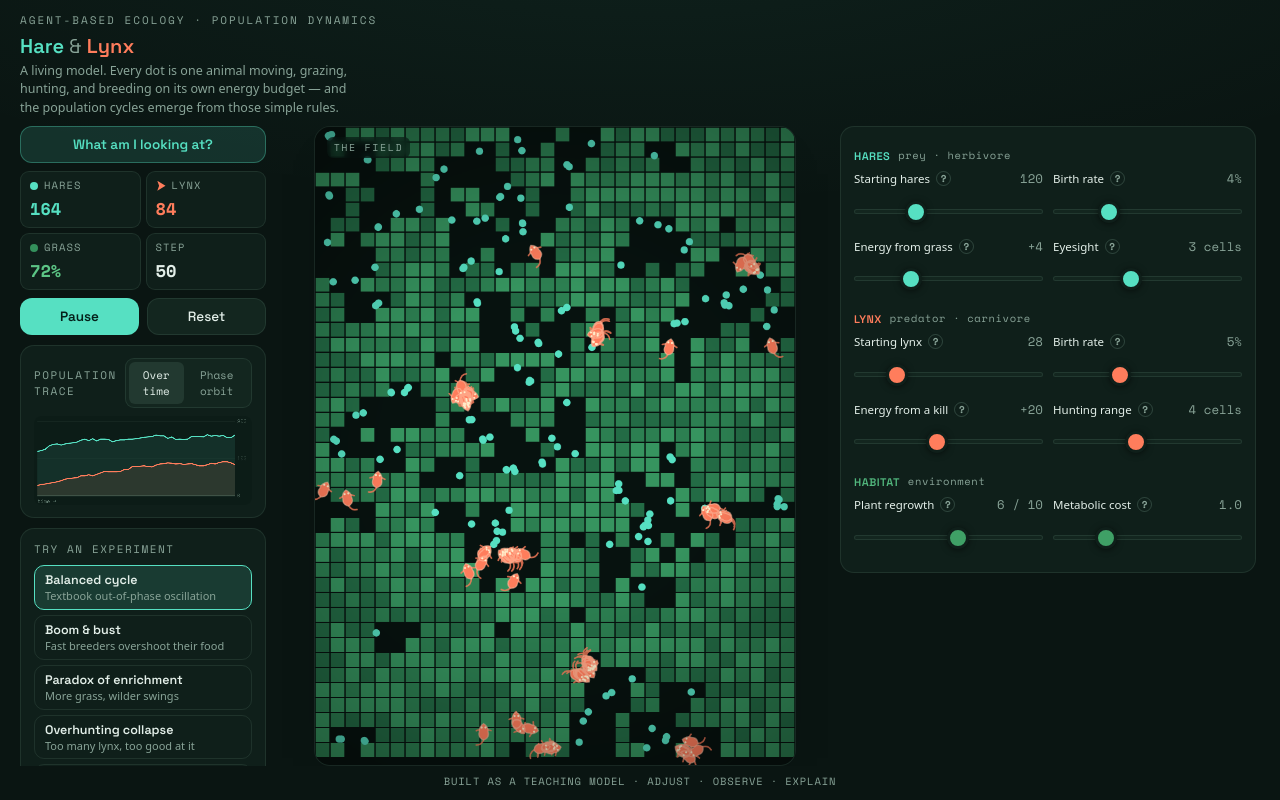
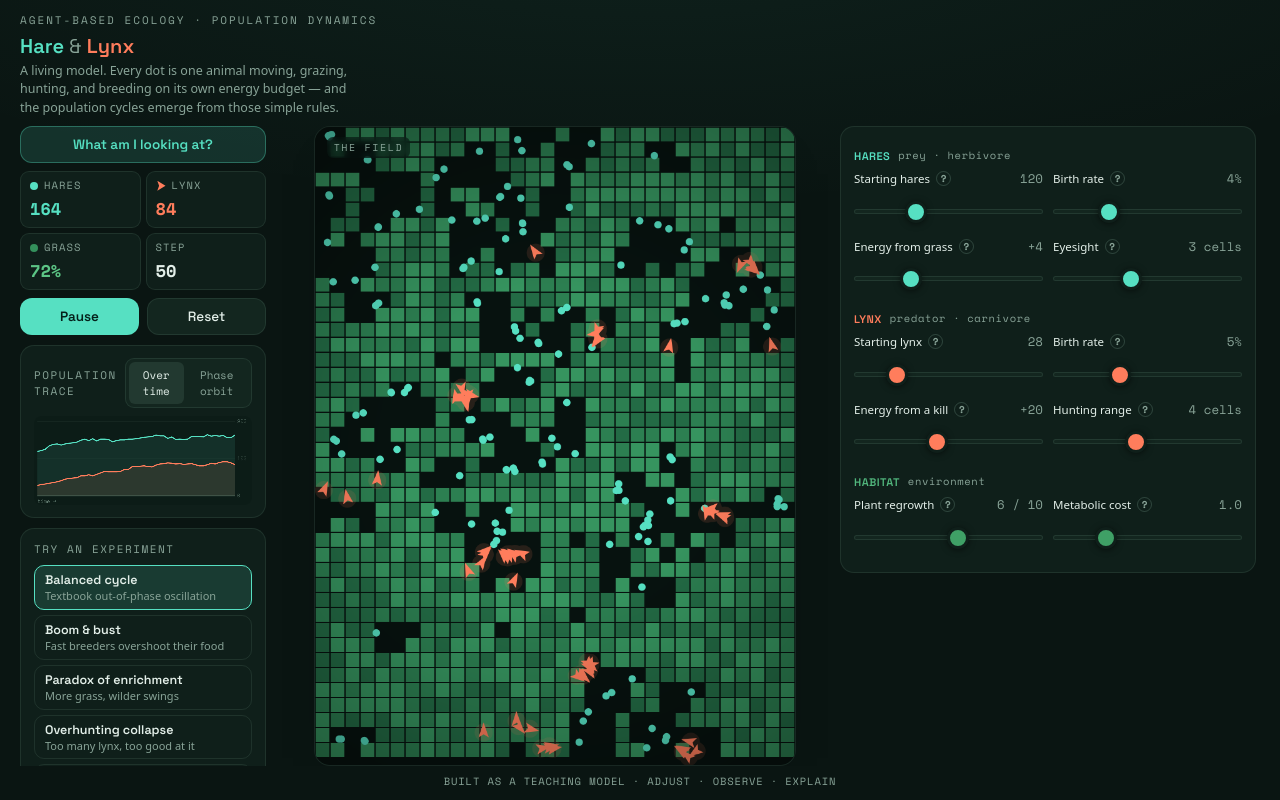
Before and after one commit to joelwellbournewood/simlearn, a plain HTML site: page sims/predator-prey/index.html in a window 1280 px wide. Drawn offline with nearby package versions, Linux system fonts and the light colour scheme; animation ran at ten frames a second.

Commit message:
Predator-prey: replace the 4-pass cat silhouette with a minimalist lynx dart
The old lynx was a tail curve, two ear tufts, four quadratic body curves, an
outline stroke and two eye glints - six passes per frame that at 5px across just
read as orange mush, and at 900 lynx is a lot of path work. It is now two batched
fills: a soft coral halo at 1.45R, and a solid directional dart (nose 1.60R,
wings +/-0.82R at -0.78R, tail notch -0.30R). It stays legible when small, it
says which way each hunter is facing, and it finally matches the legend swatch,
which was already a dart.

```diff
--- a/sims/predator-prey/index.html
+++ b/sims/predator-prey/index.html
@@ -653,51 +653,30 @@
     fctx.beginPath();
     for(let i=0;i<hares.length;i++){ const h=hares[i]; fctx.moveTo(h.x+HARE_R,h.y); fctx.arc(h.x,h.y,HARE_R,0,TAU); }
     fctx.fill();
-    // lynx - stalking cat silhouette (tufted ears, tapered body, flicking tail)
+    /* lynx - a lean directional dart. Deliberately minimal: two batched fills, no
+       outline, no eyes, no tail. The shape alone says predator and says heading, and
+       it stays legible down to a few pixels where the old cat silhouette turned to mush.
+       Do not add per-lynx strokes here; at 900 lynx that is 900 extra path segments. */
     const R = LYNX_R;
-    fctx.lineCap = 'round'; fctx.lineJoin = 'round';
-    // tails + ear tufts, stroked behind the bodies
-    fctx.strokeStyle = 'rgba(255,125,92,.8)';
-    fctx.lineWidth = Math.max(1, R*0.26);
+    // soft halo so the hunters read as hot points against the field
+    fctx.fillStyle = 'rgba(255,125,92,.13)';
     fctx.beginPath();
     for(let i=0;i<lynx.length;i++){
-      const l=lynx[i], c=Math.cos(l.dir), s=Math.sin(l.dir);
-      const X=(u,v)=> l.x + u*c - v*s, Y=(u,v)=> l.y + u*s + v*c;
-      const f = (i&1) ? 1 : -1;                       // tail flicks either side
-      fctx.moveTo(X(-R*1.10,0), Y(-R*1.10,0));
-      fctx.quadraticCurveTo(X(-R*2.05,f*R*0.30), Y(-R*2.05,f*R*0.30),
-                            X(-R*2.00,f*R*1.20), Y(-R*2.00,f*R*1.20));
-      fctx.moveTo(X(R*0.50,-R*0.60), Y(R*0.50,-R*0.60));
-      fctx.lineTo(X(R*0.28,-R*1.18), Y(R*0.28,-R*1.18));
-      fctx.moveTo(X(R*0.50, R*0.60), Y(R*0.50, R*0.60));
-      fctx.lineTo(X(R*0.28, R*1.18), Y(R*0.28, R*1.18));
+      const l=lynx[i];
+      fctx.moveTo(l.x + R*1.45, l.y); fctx.arc(l.x, l.y, R*1.45, 0, TAU);
     }
-    fctx.stroke();
-    // bodies
+    fctx.fill();
+    // the dart itself
     fctx.fillStyle = '#ff7d5c';
     fctx.beginPath();
     for(let i=0;i<lynx.length;i++){
       const l=lynx[i], c=Math.cos(l.dir), s=Math.sin(l.dir);
       const X=(u,v)=> l.x + u*c - v*s, Y=(u,v)=> l.y + u*s + v*c;
-      fctx.moveTo(X(R*1.42,0), Y(R*1.42,0));
-      fctx.quadraticCurveTo(X(R*0.90,-R*0.78), Y(R*0.90,-R*0.78), X(R*0.12,-R*0.70), Y(R*0.12,-R*0.70));
-      fctx.quadraticCurveTo(X(-R*0.85,-R*0.98), Y(-R*0.85,-R*0.98), X(-R*1.20,0), Y(-R*1.20,0));
-      fctx.quadraticCurveTo(X(-R*0.85, R*0.98), Y(-R*0.85, R*0.98), X(R*0.12, R*0.70), Y(R*0.12, R*0.70));
-      fctx.quadraticCurveTo(X(R*0.90, R*0.78), Y(R*0.90, R*0.78), X(R*1.42,0), Y(R*1.42,0));
+      fctx.moveTo(X( R*1.60, 0),        Y( R*1.60, 0));
+      fctx.lineTo(X(-R*0.78,  R*0.82),  Y(-R*0.78,  R*0.82));
+      fctx.lineTo(X(-R*0.30, 0),        Y(-R*0.30, 0));
+      fctx.lineTo(X(-R*0.78, -R*0.82),  Y(-R*0.78, -R*0.82));
       fctx.closePath();
-    }
-    fctx.fill();
-    fctx.lineWidth = 1; fctx.strokeStyle = 'rgba(255,196,166,.55)'; fctx.stroke();
-    // eye glints
-    fctx.fillStyle = 'rgba(255,242,206,.95)';
-    fctx.beginPath();
-    const ER = Math.max(0.7, R*0.17);
-    for(let i=0;i<lynx.length;i++){
-      const l=lynx[i], c=Math.cos(l.dir), s=Math.sin(l.dir);
-      for(let k=-1;k<=1;k+=2){
-        const v=k*R*0.30, ex=l.x + R*0.80*c - v*s, ey=l.y + R*0.80*s + v*c;
-        fctx.moveTo(ex+ER, ey); fctx.arc(ex, ey, ER, 0, TAU);
-      }
     }
     fctx.fill();
     // vignette
```
